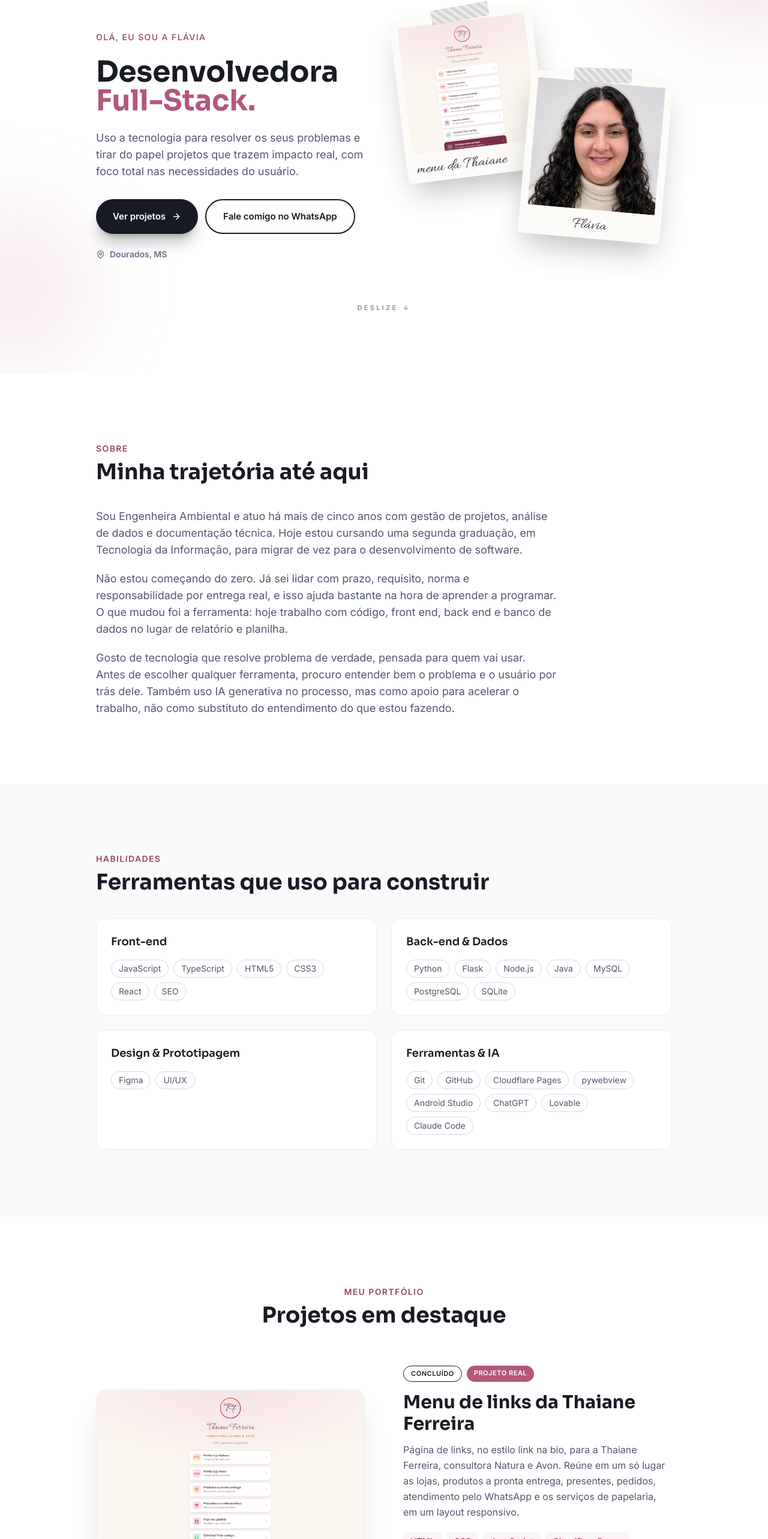
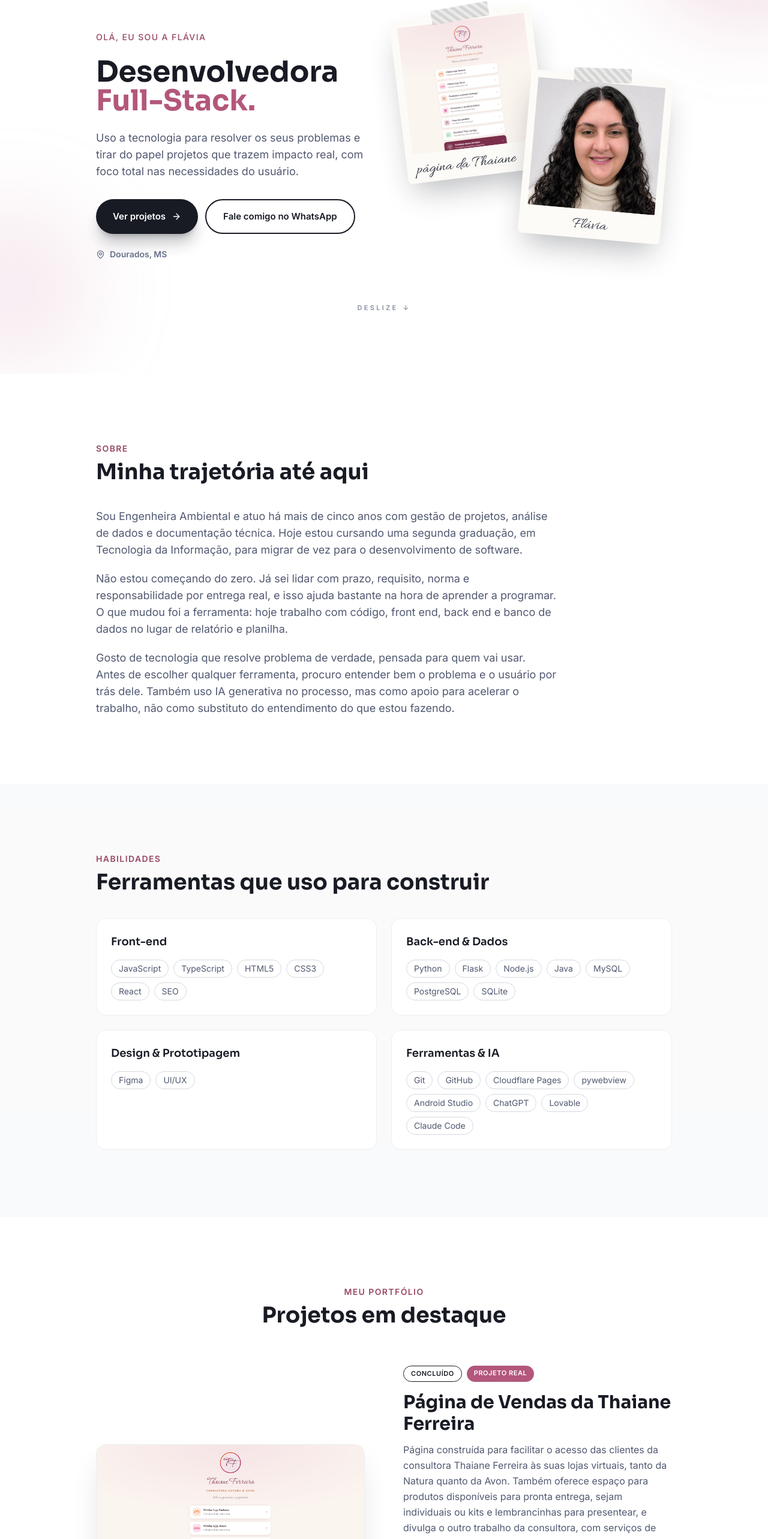
Before and after one commit to flaviafogaca/portfolio, a React (Vite) app: page / in a window 1280 px wide. Shown: the part 177-2743 px from the top of the page at 60% size. Built offline with nearby package versions, Linux system fonts and the light colour scheme.

Commit message:
Rename Thaiane project to sales page and update its description
Co-Authored-By: Claude Sonnet 5.5 <noreply@anthropic.com>

```diff
--- a/src/components/Hero.tsx
+++ b/src/components/Hero.tsx
@@ -126,13 +126,13 @@ export function Hero() {
 
         <div className="relative mx-auto h-[400px] w-full max-w-[520px] sm:h-[460px] lg:ml-auto">
           <Polaroid
-            caption="menu da Thaiane"
+            caption="página da Thaiane"
             captionClass="pl-4 text-left"
             className="left-0 top-2 -rotate-[7deg]"
           >
             <img
               src="/projects/menu-thaiane.png"
-              alt="Print do menu de links da Thaiane Ferreira"
+              alt="Print da página de vendas da Thaiane Ferreira"
               className="aspect-square w-full rounded-sm object-cover object-top"
             />
           </Polaroid>
--- a/src/data/content.ts
+++ b/src/data/content.ts
@@ -57,9 +57,9 @@ export type Project = {
 
 export const projects: Project[] = [
   {
-    title: "Menu de links da Thaiane Ferreira",
+    title: "Página de Vendas da Thaiane Ferreira",
     description:
-      "Página de links, no estilo link na bio, para a Thaiane Ferreira, consultora Natura e Avon. Reúne em um só lugar as lojas, produtos a pronta entrega, presentes, pedidos, atendimento pelo WhatsApp e os serviços de papelaria, em um layout responsivo.",
+      "Página construída para facilitar o acesso das clientes da consultora Thaiane Ferreira às suas lojas virtuais, tanto da Natura quanto da Avon. Também oferece espaço para produtos disponíveis para pronta entrega, sejam individuais ou kits e lembrancinhas para presentear, e divulga o outro trabalho da consultora, com serviços de papelaria. Toda a solução foi pensada para que o cliente encontre as informações rapidamente e escolha seus produtos com agilidade, facilitando a realização das compras. Os clientes ganham autonomia para procurar aquilo de que precisam, pois os produtos e as informações estão de fácil acesso.",
     tags: ["HTML", "CSS", "JavaScript", "Cloudflare Pages"],
     status: "Concluído",
     category: "Projeto real",
```
